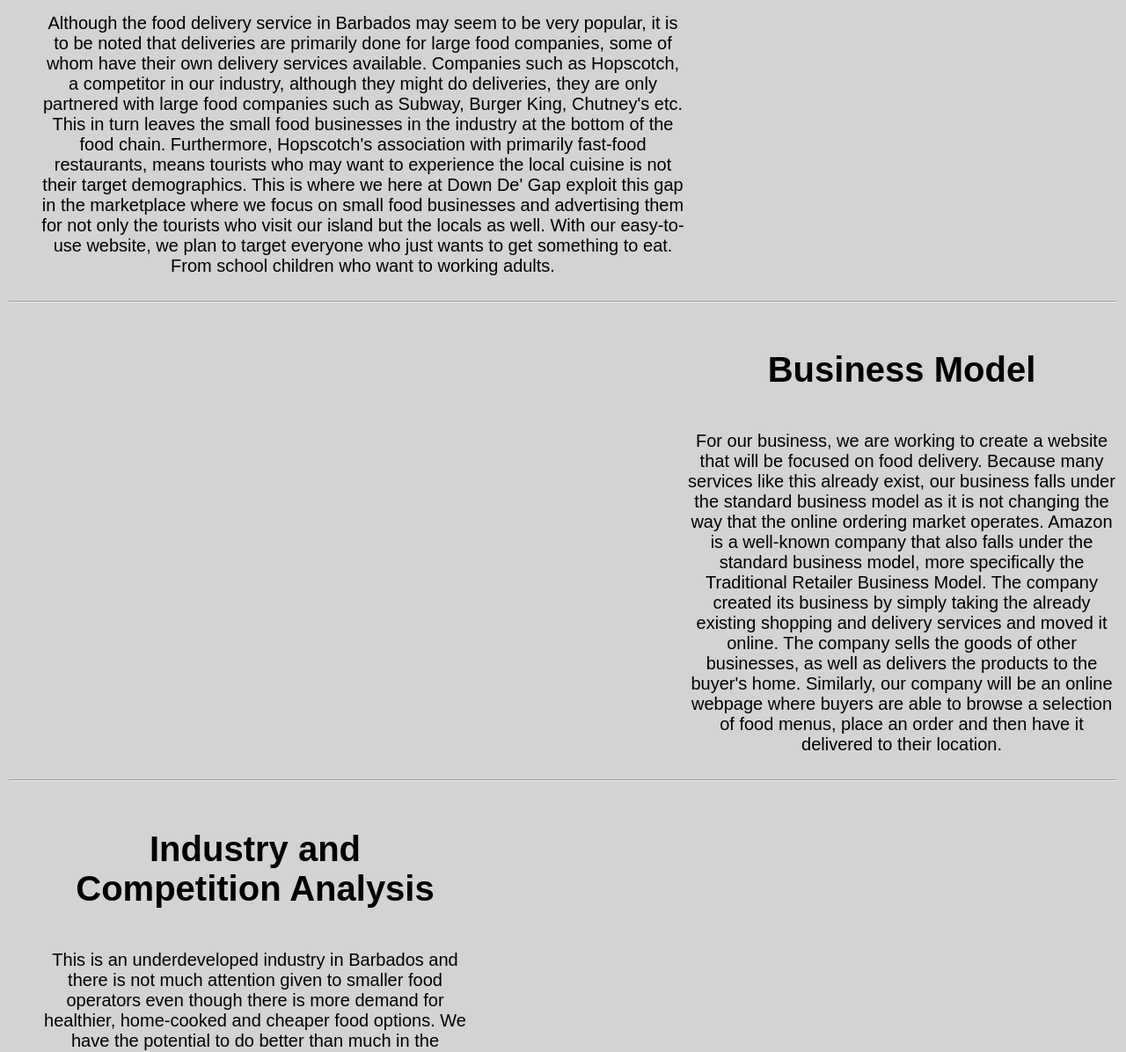
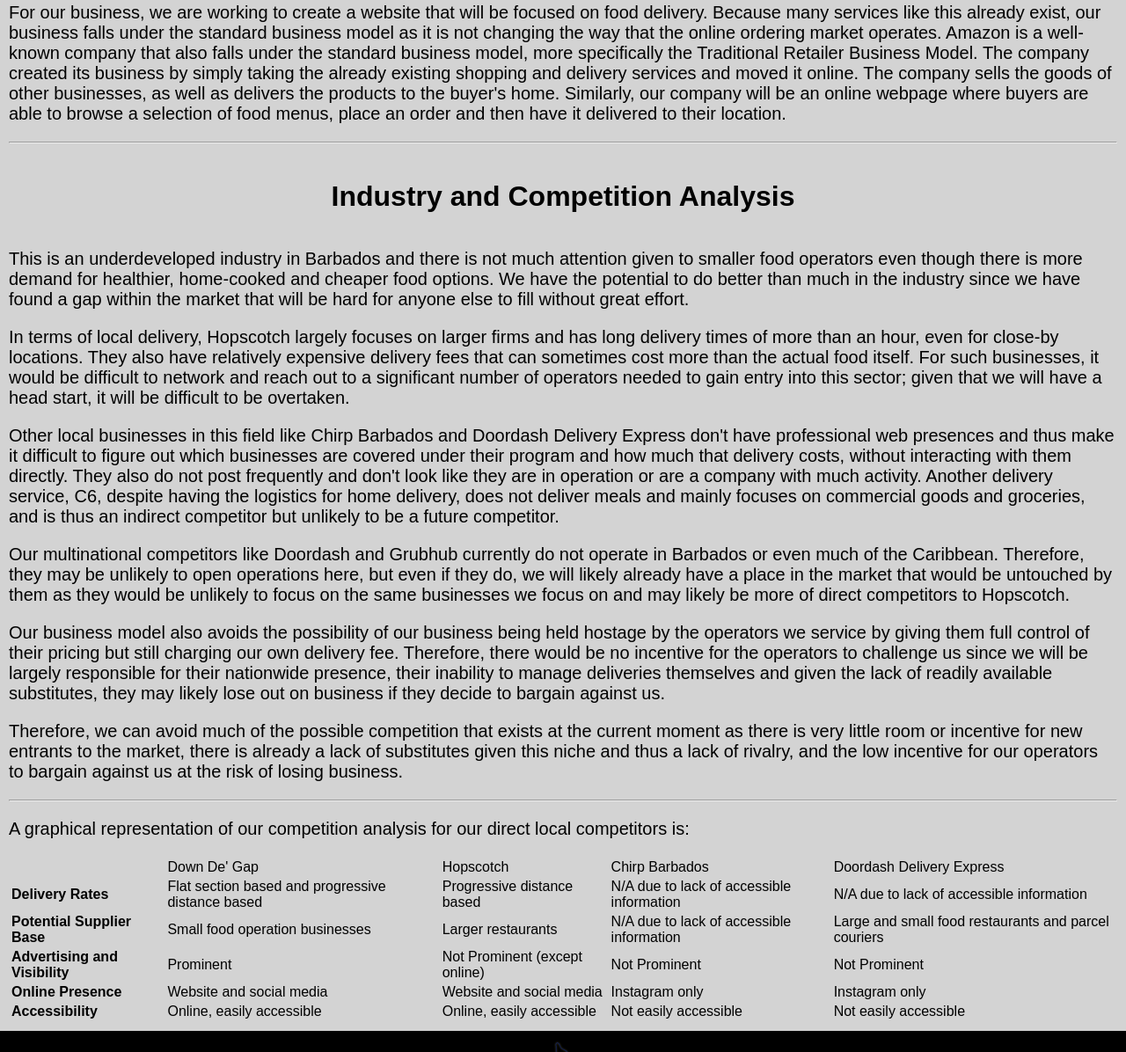
Before and after one commit to joshlayne/Down-De-Gap---Website, a plain HTML site: page index.html in a window 1280 px wide. Shown: the part 1604-2800 px from the top of the page at 88% size. Drawn offline with Linux system fonts and the light colour scheme.

Commit message:
Update style.css

```diff
--- a/style.css
+++ b/style.css
@@ -181,89 +181,8 @@
     text-align:center;
 }
 
-/**/
 
-#feasibility {
-    display: flex;
-    align-items: center;
-    max-height: fit-content;
-    background-color: lightgray;
-}
 
-#feasibility-right {
-    width: 40%;
-}
-
-#feasibility-left {
-    font-size: 20px;
-    padding-left: 20px;
-    margin-left: 15px;
-    width: 60%;
-    text-align:center;
-}
-
-/**/
-
-#businessModel {
-    display: flex;
-    align-items: center;
-    max-height: fit-content;
-    background-color: lightgray;
-}
-
-#businessModel-left {
-    width: 60%;
-}
-
-#businessModel-right {
-    font-size: 20px;
-    padding-left: 20px;
-    margin-left: 15px;
-    width: 40%;
-    text-align:center;
-}
-
-/**/
-
-#industryComp {
-    display: flex;
-    align-items: center;
-    max-height: fit-content;
-    background-color: lightgray;
-}
-
-#industryComp-right {
-    width: 60%;
-}
-
-#industryComp-left {
-    font-size: 20px;
-    padding-left: 20px;
-    margin-left: 15px;
-    width: 40%;
-    text-align:center;
-}
-
-table, tr, td {
-    border: 1px solid #000;
-    border-collapse: collapse;
-}
-
-td {
-    padding: 15px;
-    text-align: left;
-}
-
-#grid-header {
-    background-color: green;
-    color: white;
-    align-content: center;
-    font-weight: bold;
-}
-
-tr:hover {
-    background-color: white;
-}
 
 #main-container {
                 display: flex;
```
